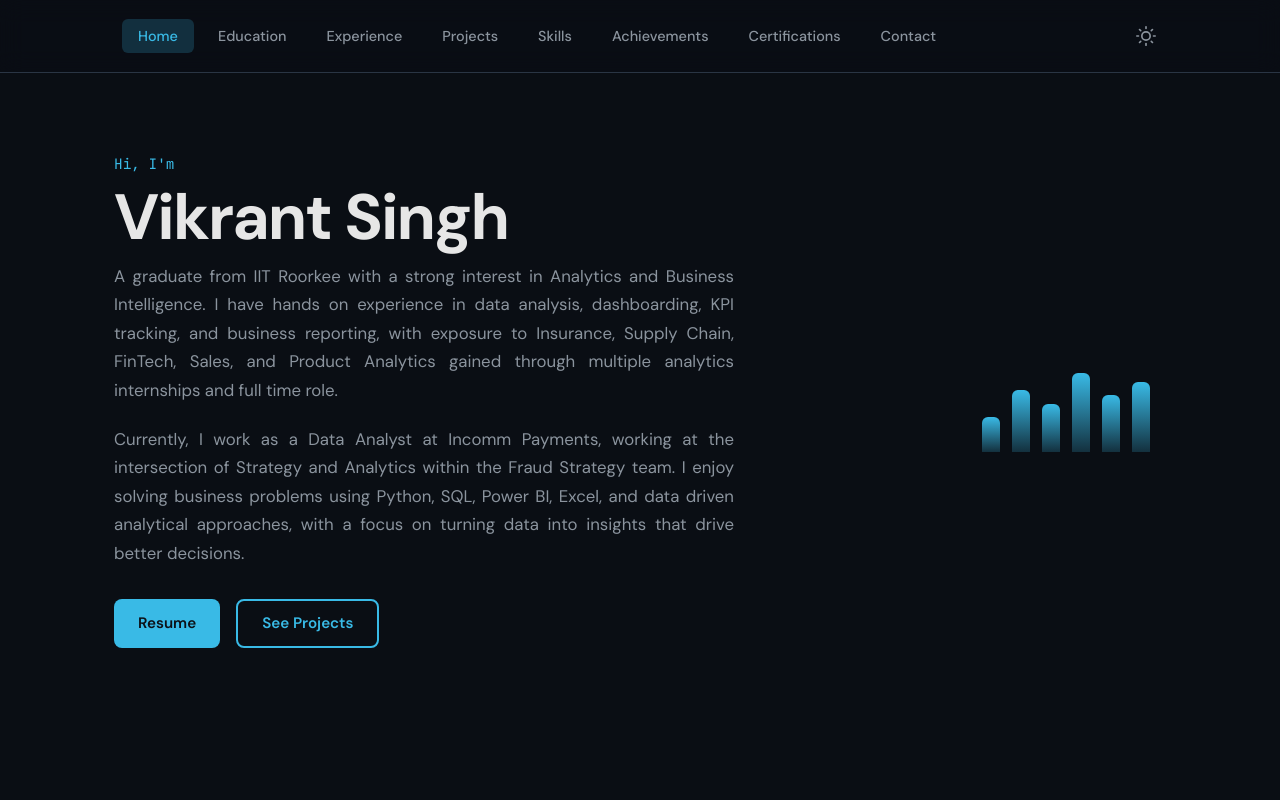
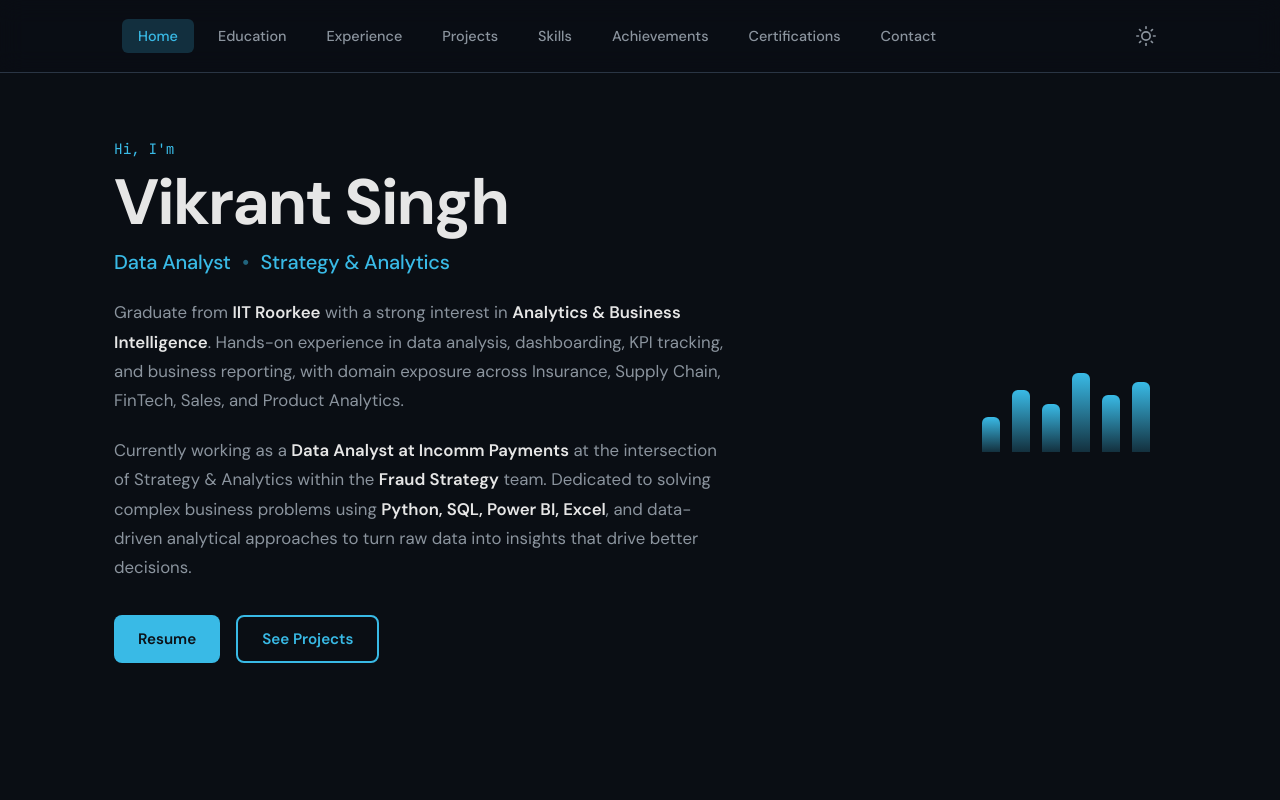
Before and after one commit to vinsin002/portfolio, a React (Vite) app: page / in a window 1280 px wide. Shown: the top 800 px of the page. Built offline with nearby package versions, Linux system fonts and the light colour scheme.

Commit message:
Optimize hero section typography, layout, and resume link

```diff
--- a/src/components/Hero.css
+++ b/src/components/Hero.css
@@ -28,17 +28,29 @@
 
 .hero-title {
   font-size: 1.25rem;
-  color: var(--text-secondary);
+  font-weight: 500;
+  color: var(--accent);
   margin-bottom: 1.25rem;
+  letter-spacing: -0.01em;
+}
+
+.hero-title .title-sep {
+  opacity: 0.5;
+  margin: 0 0.4rem;
 }
 
 .hero-desc {
   color: var(--text-secondary);
   font-size: 1.05rem;
   margin-bottom: 1.25rem;
-  line-height: 1.7;
+  line-height: 1.75;
   max-width: 620px;
-  text-align: justify;
+  text-align: left;
+}
+
+.hero-desc strong {
+  color: var(--text-primary);
+  font-weight: 600;
 }
 
 .hero-desc:last-of-type {
--- a/src/components/Hero.jsx
+++ b/src/components/Hero.jsx
@@ -23,15 +23,16 @@ function Hero({ onViewChange }) {
       <div className="hero-content">
         <p className="hero-greeting">Hi, I'm</p>
         <h1 className="hero-name">Vikrant Singh</h1>
+        <p className="hero-title">Data Analyst <span className="title-sep">•</span> Strategy &amp; Analytics</p>
         <p className="hero-desc">
-          A graduate from IIT Roorkee with a strong interest in Analytics and Business Intelligence. I have hands on experience in data analysis, dashboarding, KPI tracking, and business reporting, with exposure to Insurance, Supply Chain, FinTech, Sales, and Product Analytics gained through multiple analytics internships and full time role.
+          Graduate from <strong>IIT Roorkee</strong> with a strong interest in <strong>Analytics &amp; Business Intelligence</strong>. Hands-on experience in data analysis, dashboarding, KPI tracking, and business reporting, with domain exposure across Insurance, Supply Chain, FinTech, Sales, and Product Analytics.
         </p>
         <p className="hero-desc">
-          Currently, I work as a Data Analyst at Incomm Payments, working at the intersection of Strategy and Analytics within the Fraud Strategy team. I enjoy solving business problems using Python, SQL, Power BI, Excel, and data driven analytical approaches, with a focus on turning data into insights that drive better decisions.
+          Currently working as a <strong>Data Analyst at Incomm Payments</strong> at the intersection of Strategy &amp; Analytics within the <strong>Fraud Strategy</strong> team. Dedicated to solving complex business problems using <strong>Python, SQL, Power BI, Excel</strong>, and data-driven analytical approaches to turn raw data into insights that drive better decisions.
         </p>
         <div className="hero-actions">
           <a
-            href="https://drive.google.com/file/d/1_bOqUtnBjyt9VR8yZ66aV6hq8iaZtFHQ/view?usp=sharing"
+            href="https://drive.google.com/file/d/1hSbpWxWqHEB5cNyi-X7dXERC8kM_BlWj/view?usp=sharing"
             target="_blank"
             rel="noopener noreferrer"
             className="btn btn-primary"
```
